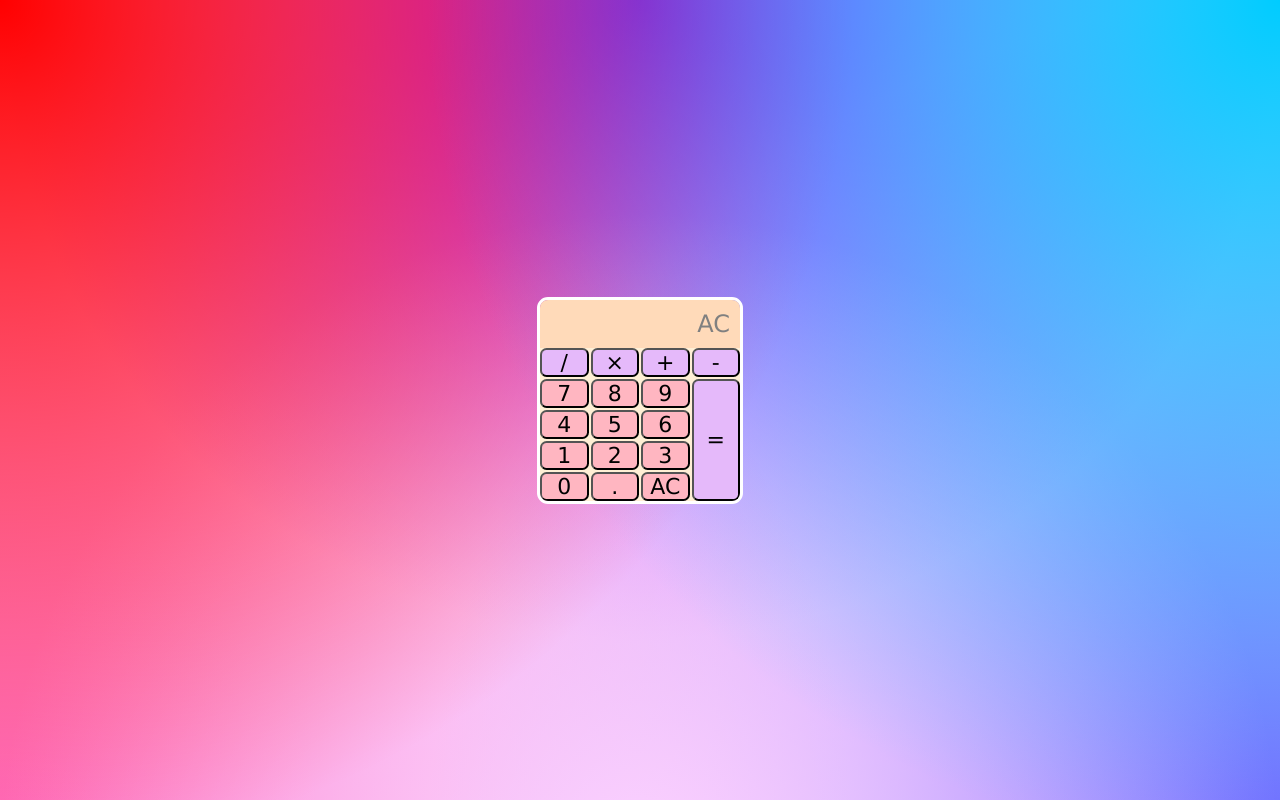
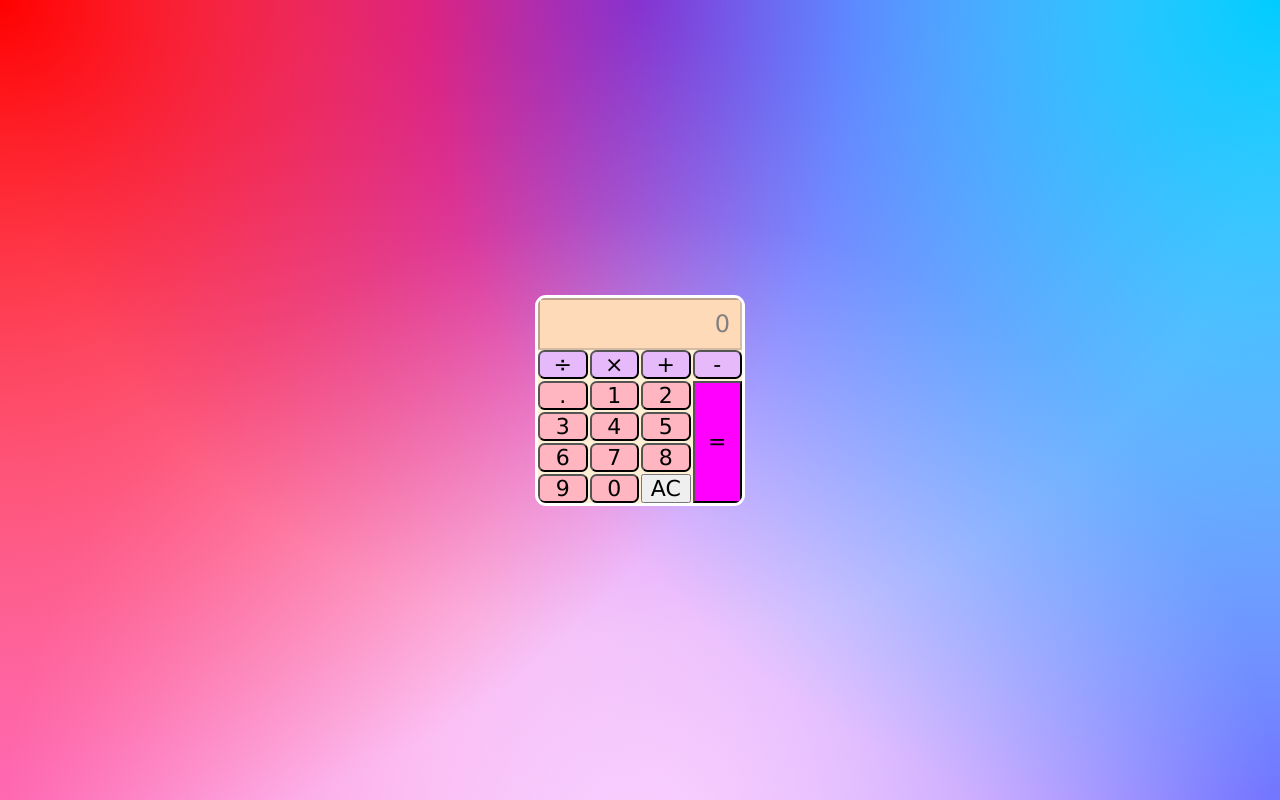
Before and after one commit to Jemzzz16/Calculator, a plain HTML site: page Index.html in a window 1280 px wide. Both pictures are taken after a click on the button "AC". Drawn offline with Linux system fonts and the light colour scheme.

Commit message:
display and functions now work

```diff
--- a/Index.html
+++ b/Index.html
@@ -10,26 +10,26 @@
   <body>
     <div class="calculator-grid">
       <div class="calculator">
-        <div data-operand class="calculator__display">0</div>
+        <input type="text" class="calculator__display" value="0" disabled>
         <div class="calculator__keys">
-          <button class="operator" data-key="operator divide">/</button>
-          <button class="operator" data-key="operator times">&times;</button>
-          <button class="operator" data-key="operator minus">+</button>
-          <button class="operator" data-key="operator plus">-</button>
+          <button class="operator" value="/">&divide;</button>
+          <button class="operator" value="*">&times;</button>
+          <button class="operator" value="+">+</button>
+          <button class="operator" value="-">-</button>
 
-          <button class="number clear"data-type>AC</button>
-          <button class="operator equal" data-type="equal">=</button>
-          <button class="number decimal" data-type="number">.</button>
-          <button class="number one" data-type="number">1</button>
-          <button class="number two" data-type="number">2</button>
-          <button class="number three" data-type="number">3</button>
-          <button class="number four" data-type="number">4</button>
-          <button class="number five" data-type="number">5</button>
-          <button class="number six" data-type="number">6</button>
-          <button class="number seven" data-type="number">7</button>
-          <button class="number eight" data-type="number">8</button>
-          <button class="number nine" data-type="number">9</button>
-          <button class="number zeros" data-type="number">0</button>
+          <button class="clear">AC</button>
+          <button class="equal">=</button>
+          <button class="number" value=".">.</button>
+          <button class="number" value="1">1</button>
+          <button class="number" value="2">2</button>
+          <button class="number" value="3">3</button>
+          <button class="number" value="4">4</button>
+          <button class="number" value="5">5</button>
+          <button class="number" value="6">6</button>
+          <button class="number" value="7">7</button>
+          <button class="number" value="8">8</button>
+          <button class="number" value="9">9</button>
+          <button class="number" value="0">0</button>
         </div>
       </div>
     </div>
--- a/main.js
+++ b/main.js
@@ -1,30 +1,145 @@
+const numbers = document.querySelectorAll(".number")
+const operators = document.querySelectorAll(".operator")
+const calculatorScreen = document.querySelector(".calculator__display")
+const equalSign = document.querySelector('.equal')
+const clearBtn = document.querySelector('.clear')
 
-const display = document.querySelector('.calculator__display')
-const keys = document.querySelector(".calculator__keys")
-const calculator = document.querySelector('.calculator')
-const clear = document.querySelector('.clear')
-const equals = document.querySelector('.equal')
 
-////////// calculator -> (1) listen for all key presses(2) determine the type of key
+let firstNumber = '0'
+let calcOperator = ''
+let secondNumber = '0'
 
-keys.addEventListener('click', event => {
-    const opKey = event.target  //operator
-    const numType = event.target  //number
-    const displayedNum = display.textContent //displaying numbers selected
-    const keyValue = opKey.textContent //key value is the number key selected
+const inputNumber = (number) => {
+    if (secondNumber === '0') {
+      secondNumber = number
+    } else {
+      secondNumber += number
+    }
+  }
 
-    // DISPLAY NUMBERS - this allows for number to be displayed and subsequent numbers too
-    if (displayedNum === '0') {
-        display.textContent = keyValue
-    } else {
-        display.textContent = displayedNum + keyValue
+  const inputOperator = (operator) => {
+    if (calcOperator === '') {
+      firstNumber = secondNumber
+    }
+    calcOperator = operator
+    secondNumber = '0'
+  }
 
-    } if (numType === 'decimal') {
-        display.textContent = displayedNum + '.'
+  const calculate = () => {
+    let result = 0
+    switch(calcOperator) {
+      case '+':
+        result = parseFloat(firstNumber) + parseFloat(secondNumber)
+        break
+      case '-':
+        result = parseFloat(firstNumber) - parseFloat(secondNumber)
+        break
+      case '*':
+        result = parseFloat(firstNumber) * parseFloat(secondNumber)
+        break
+      case '/':
+        result = parseFloat(firstNumber) / parseFloat(secondNumber)
+        break
+      default:
+        return
+    }
+    secondNumber = result.toString()
+    calcOperator = ''
+    firstNumber = '0'
+  }
 
-    }
+  const clearAll = () => {
+    firstNumber = '0'
+    calcOperator = ''
+    secondNumber = '0'
+  }
 
-    console.log(numType.innerHTML);
-    console.log({numType});
 
-});
+  const updateScreen = (number) => {
+    calculatorScreen.value = number
+  }
+
+  numbers.forEach((number) => {
+    number.addEventListener(("click"), (event) => {
+      inputNumber(event.target.value)
+      updateScreen(secondNumber)
+    })
+  })
+
+  operators.forEach((operator) => {
+    operator.addEventListener("click", (event) => {
+      inputOperator(event.target.value)
+    })
+  })
+
+  equalSign.addEventListener("click", () => {
+    calculate()
+    updateScreen(secondNumber)
+  })
+
+  clearBtn.addEventListener("click", () => {
+    clearAll()
+    updateScreen(secondNumber)
+  })
+
+
+
+
+  //////////////////////////////////////
+
+// keys.addEventListener('click', event => {
+//     const opKey = event.target  //operator
+//     const numType = event.target  //number
+//     const displayedNum = display.textContent //displaying numbers selected
+//     const keyValue = numType.textContent //key value is the number key selected
+//     const type = event.target.dataset.type
+
+//     if (type === 'number') {
+//         if (!operator) {
+
+//             if (firstNumber) {
+//                 firstNumber += keyValue
+//             } else {
+//                 firstNumber = keyValue
+//             }
+
+//         } else if (operator) {
+//             if (secondNumber) {
+//                 secondNumber += keyValue
+//             } else {
+//                 secondNumber = keyValue
+//             }
+//          }
+//      }
+
+//     if (type === 'operator') {
+//        operator = keyValue
+
+//     }
+
+//     console.log(firstNumber);
+//     console.log(secondNumber);
+//     console.log(operator);
+// });
+
+
+// // keys.addEventListener('click', event => {
+// //     const opKey = event.target  //operator
+// //     const numType = event.target  //number
+// //     const displayedNum = display.textContent //displaying numbers selected
+// //     const keyValue = opKey.textContent //key value is the number key selected
+
+// //     // DISPLAY NUMBERS - this allows for number to be displayed and subsequent numbers too
+// //     if (displayedNum === '0') {
+// //         display.textContent = keyValue
+// //     } else {
+// //         display.textContent = displayedNum + keyValue
+
+// //     } if (numType === 'decimal') {
+// //         display.textContent = displayedNum + '.'
+// //     }
+
+// //     console.log(numType.innerHTML);
+// //     console.log({numType});
+
+// // });
```
Also changed, not shown: PSEUDO.md (+48 -3 lines).
